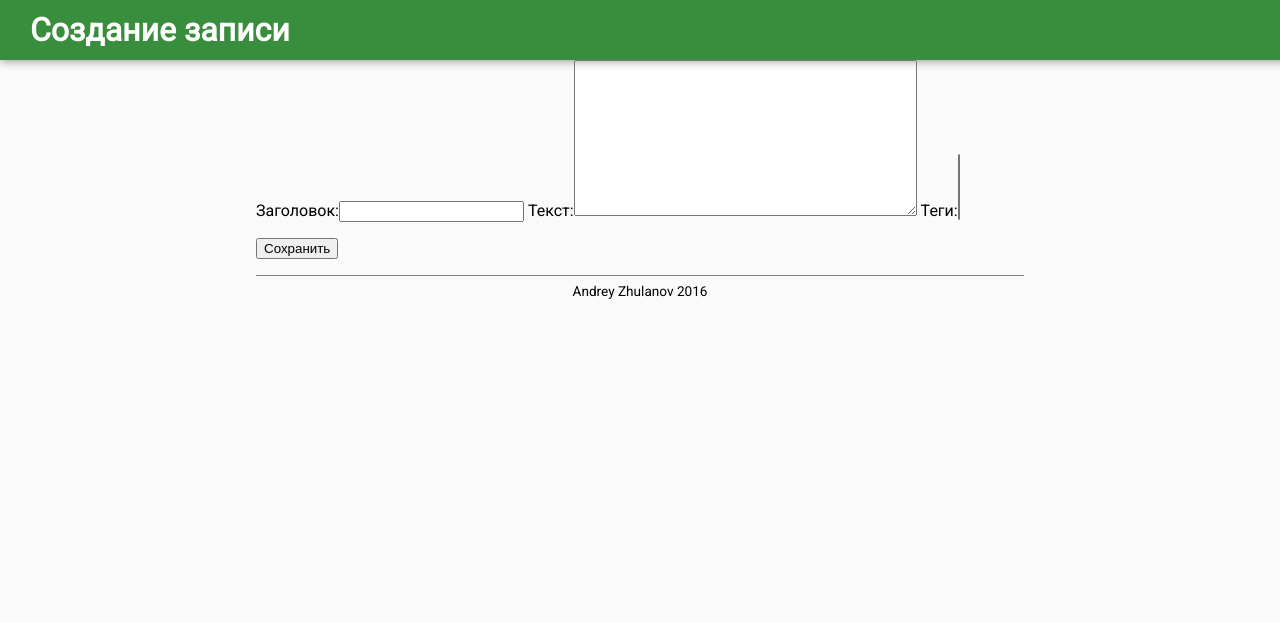
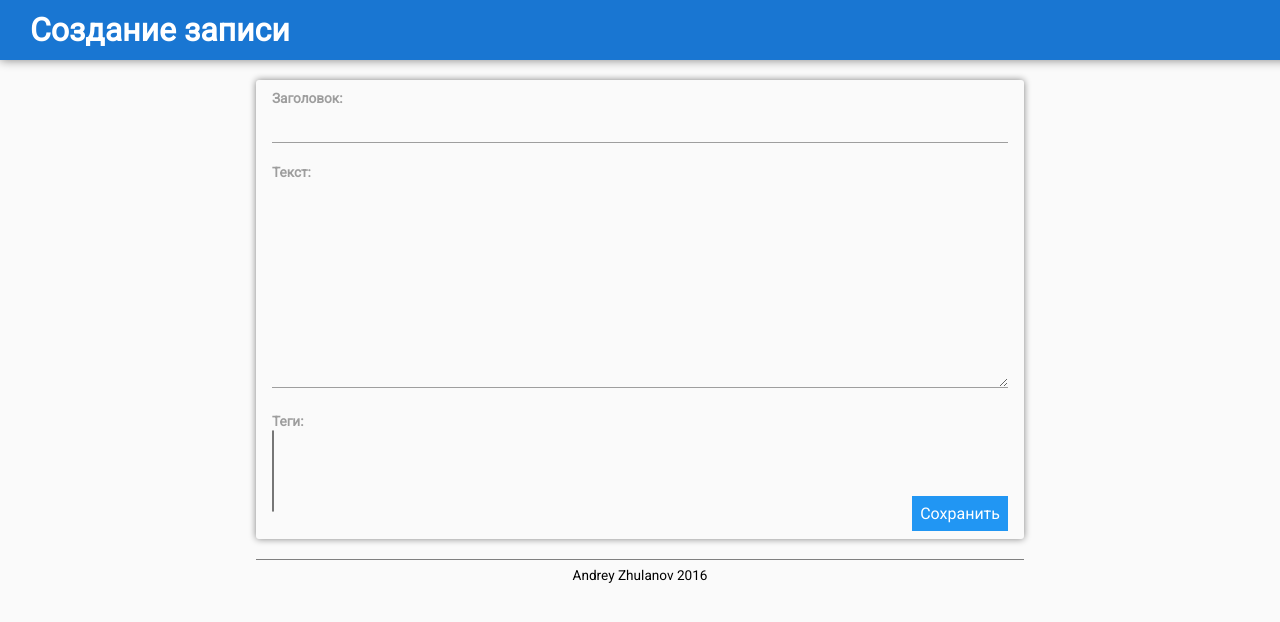
Before and after one commit to ZhulanovAA/mysite, a Django app: page /post/create/ in a window 1280 px wide. Shown: the top 622 px of the page. Run offline with Django 3.2, Linux system fonts and the light colour scheme; the visitor is signed in with stand-in values (Sample User, id 1); data that the repository does not hold is empty.

Commit message:
Refactor CSS

```diff
--- a/blog/templates/blog/form.html
+++ b/blog/templates/blog/form.html
@@ -5,7 +5,7 @@
 {% endblock %}
 
 {% block header %}
-    <h1>{% if create %}Создание{% else %}Редактирование{% endif %} записи</h1>
+    <h1 class="title">{% if create %}Создание{% else %}Редактирование{% endif %} записи</h1>
 {% endblock %}
 
 {% block content %}
@@ -14,9 +14,19 @@
     {% else %}
         {% url "post_edit" post_pk=form.instance.pk as action_url %}
     {% endif %}
-    <form action="{{ action_url }}" method="post" accept-charset="utf-8">
-        {{ form }}
-        {% csrf_token %}
-        <p><input type="submit" value="Сохранить"></p>
-    </form>
+    <div class="paper-card">
+        <form action="{{ action_url }}" class="material-form" method="post" accept-charset="utf-8">
+            {{ form.non_field_errors }}
+            {% for field in form %}
+                {% if field.errors %}
+                    {{ field.errors }}<br>
+                {% endif%}
+                {{ field.label_tag }}<br>
+                {{ field }}<br>
+                <br>
+                {% endfor %}
+            {% csrf_token %}
+            <input class="bottom-left" type="submit" value="Сохранить">
+        </form>
+    </div>
 {% endblock %}
--- a/blog/templates/blog/post_short_info.html
+++ b/blog/templates/blog/post_short_info.html
@@ -1,11 +1,11 @@
-<h2><a href="{% url 'post_page' post.pk %}">{{ post.title }}</a></h2>
+<h2 class="title"><a href="{% url 'post_page' post.pk %}">{{ post.title }}</a></h2>
 <p>{{ post.text|truncatewords:50 }}</p>
 {% if post.tags.count %}
   {% for tag in post.tags.all %}
     <span class="tag">{{ tag }}</span>
   {% endfor %}
 {% endif %}
-<div class="info">
+<div class="info info-text">
     <a class="author" href="{% url 'user_info' post.author.username %}">{{ post.author.username }}</a>
     <span class="date-published">{{ post.date_published }}</span>
 </div>
--- a/blog/templates/blog/posts_list.html
+++ b/blog/templates/blog/posts_list.html
@@ -4,7 +4,7 @@
 {% block title %}Блог Андрея Жуланова{% endblock %}
 
 {% block header %}
-    <h1>Блог</h1>
+    <h1 class="title">Блог</h1>
 {% endblock %}
 
 {% block content %}
--- a/blog/templates/blog/user_info.html
+++ b/blog/templates/blog/user_info.html
@@ -4,7 +4,7 @@
 {% block title %}Профиль пользователя {{ observed_user.username }}{% endblock %}
 
 {% block header %}
-    <h1>Профиль пользователя {{ observed_user.username }}</h1>
+    <h1 class="title">Профиль пользователя {{ observed_user.username }}</h1>
 {% endblock %}
 
 {% block content %}
--- a/static/css/style.css
+++ b/static/css/style.css
@@ -12,32 +12,20 @@ body > header {
     left: 0;
     z-index: 100;
     padding: 0 30px;
+    height: 60px;
     width: 100%;
-    height: 60px;
-    background-color: #388E3C;
+    background-color: #1976D2;
     color: white;
     box-shadow: 0px 0px 10px gray;
 }
 
-body > header h1 {
+body > header .title {
     line-height: 60px;
     margin: 0px;
     vertical-align: 50%;
-}
-
-body > header span {
-    line-height: 60px;
-    margin: 0px;
-    vertical-align: 50%;
-}
-
-body > header span:first-of-type {
     font-size: 2em;
     font-weight: bold;
-}
-
-body > header > span.title {
-
+    white-space: nowrap;
 }
 
 body > footer {
@@ -67,6 +55,7 @@ body > aside {
 }
 
 .list-unstyled {
+    margin: 0;
     padding: 0px;
 }
 
@@ -74,51 +63,122 @@ body > aside {
     list-style: none;
 }
 
+.content {
+    position: relative;
+    overflow: auto;
+    width: 100%;
+    height: 100%;
+}
+
 .paper-card {
     display: block;
-    position: relative;
     box-sizing: border-box;
     -webkit-box-sizing: border-box;
     width: 100%;
     margin: 20px 0;
-    padding: 10px;
-    padding-bottom: 5px;
+    padding: 0.5em 1em;
     border: 0px solid black;
     border-radius: 3px;
     box-shadow: 0px 0px 7px gray;
     overflow-wrap: break-word;
 }
 
-.paper-card h2, .paper-card h1{
+.paper-card .title{
+    margin: 0.5em 0;
     font-size: 1.5em;
-    color: #43A047
+    color: #2196F3
 }
 
 .paper-card a {
     text-decoration: none;
-    color: #43A047;
+    color: #2196F3;
 }
 
 .paper-card .info {
     width: 100%;
     text-align: right;
-    font-size: 0.85em;
-    color: grey;
 }
 
 .tag {
     display: inline-block;
-    padding: 0 5px;
+    padding: 0.1em 0.5em;
     border: 0px solid black;
     border-radius: 3px;
-    background-color: #43A047;
+    background-color: #2196F3;
     color: white;
     font-size: 0.85em;
+    font-weight: bold;
+    vertical-align: middle;
+}
+
+.info-text {
+    font-size: 0.85em;
+    color: #9E9E9E;
 }
 
 .top-right {
     position: absolute;
-    top: 5px;
-    right: 5px;
+    top: 0;
+    right: 0;
+}
+
+.bottom-left {
+    position: absolute;
+    bottom: 0px;
+    right: 0px;
+}
+
+.material-form {
+    position: relative;
+}
+
+.material-form * {
+    font-size: 1em;
+    font-family: "Roboto", sans-serif;
+}
+
+.material-form textarea {
+    resize: vertical;
+}
+
+.material-form input[type="text"],
+.material-form textarea {
+    width: 100%;
+    padding: 0.5em 0;
+    background-color: transparent;
+    border: none;
+    border-bottom: 1px solid #9E9E9E;
+}
+
+.material-form input[type="text"]:focus,
+.material-form textarea:focus {
+    padding-bottom: calc(0.5em - 1px);
+    outline: none;
+    background-color: transparent;
+    border: none;
+    border-bottom: 2px solid #2196F3;
+}
+
+.material-form select:focus {
+    border: 1px solid #2196F3;
+    outline: none;
+}
+
+.material-form input[type="submit"] {
+    padding: 0.5em;
+    border: none;
+    color: white;
+    background-color: #2196F3;
+}
+
+.material-form input[type="submit"]:active {
+    border: none;
+    color: white;
+    background-color: #1976D2;
+}
+
+.material-form label {
     font-size: 0.85em;
+    color: #9E9E9E;
+    font-weight: bold;
 }
```
Also changed, not shown: blog/templates/blog/post_page.html (+6 -4 lines).
